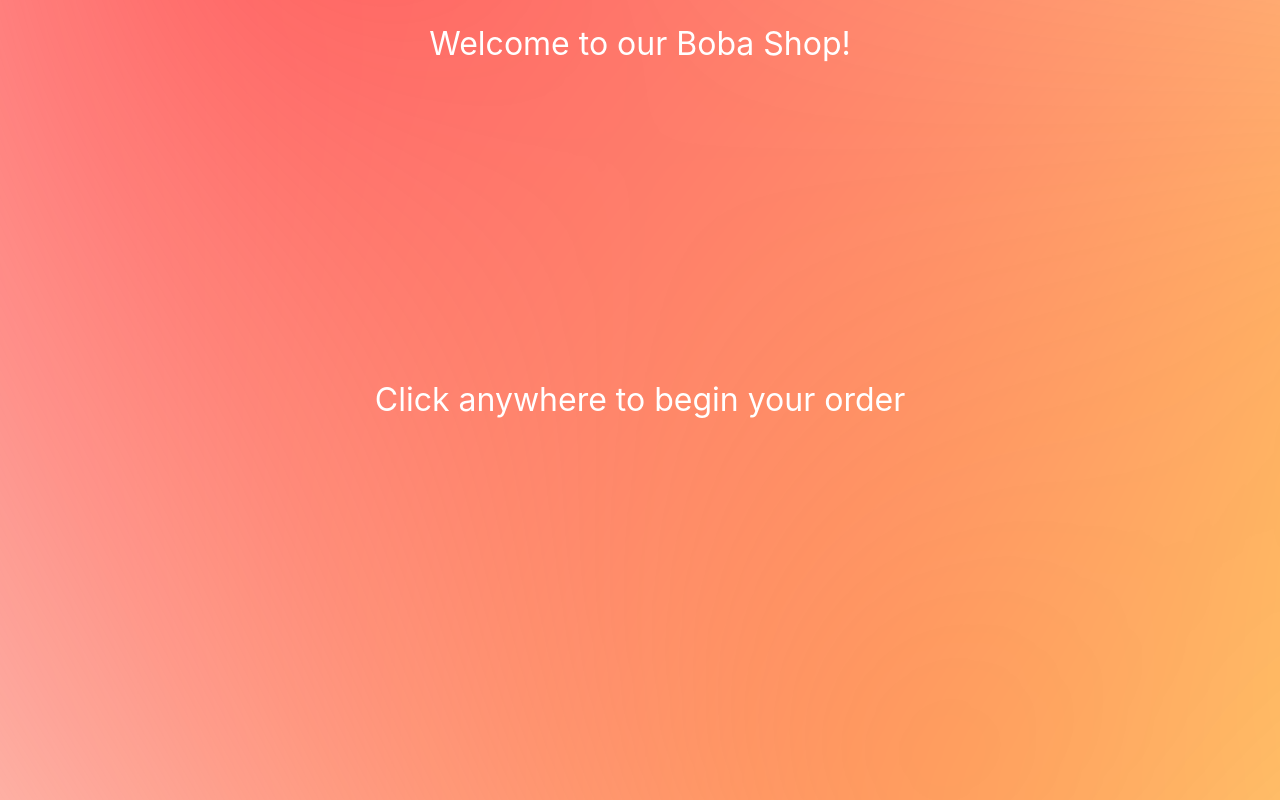
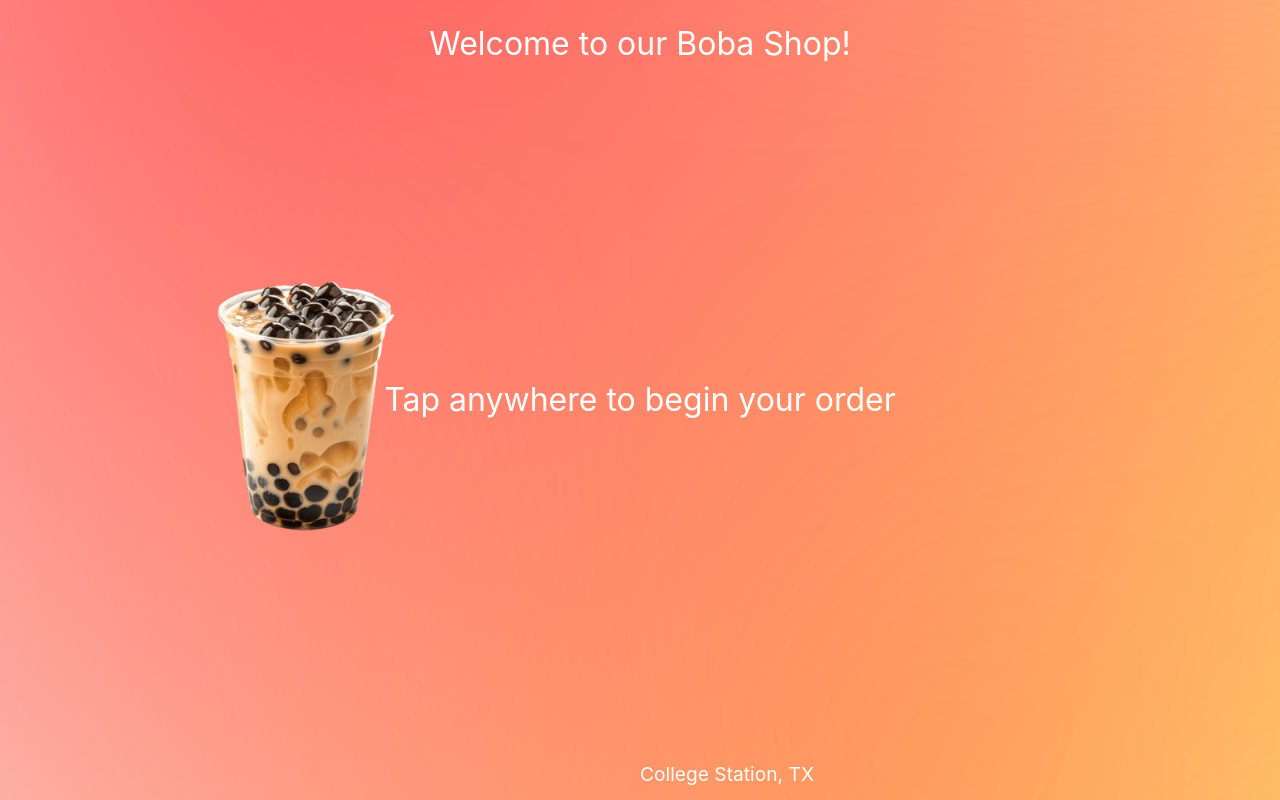
Before and after one commit to CSCE-331-Spring-2026-900-908/team44-project3, a SvelteKit app in the folder src/main/webui/: page /customer in a window 1280 px wide. Built offline with nearby package versions, Linux system fonts and the light colour scheme.

Commit message:
feat: add boba.png

```diff
--- a/src/main/webui/src/routes/customer/+page.svelte
+++ b/src/main/webui/src/routes/customer/+page.svelte
@@ -1,11 +1,16 @@
 <script lang="ts">
     import { goto } from '$app/navigation';
     import { resolve } from '$app/paths';
+    import { onMount } from 'svelte';
 
     function proceed() {
         goto(resolve('/customer/order'));
     }
+
+
 </script>
+
+
 
 <div
     class="splash"
@@ -13,27 +18,55 @@
     on:keydown={proceed}
     tabindex="0"
 >
+    <div class="left">
+        <img src="/boba.png" alt="boba" />
+    </div>
 
     <div class="top-center"
     >Welcome to our Boba Shop!</div>
     <div class="center"
 
-    >Click anywhere to begin your order</div>
+    >Tap anywhere to begin your order</div>
+    <div class="weather">College Station, TX</div>
 </div>
 
 
 
 <style>
 
+    .left {
+        display: flex;
+        align-items: center;
+        justify-content: center;
+        position: absolute;
+        left: 10%;
+    }
+
+    .left img {
+        max-width: 80%;
+        max-height: 80%;
+        object-fit: contain;
+    }
+
+    .weather {
+        position: absolute;
+        top: 95%;
+        left: 50%;
+        font-size: 1.2rem;
+        text-align: center;
+    }
+
     .top-center {
         position: absolute;
         top: 20px;
         left: 50%;
         transform: translateX(-50%);
+        text-align: center;
     }
 
     .center {
         position: absolute;
+        text-align: center;
         top: 50%;
         left: 50%;
         transform: translate(-50%, -50%);
```
Also changed, not shown: src/main/webui/static/boba.png (added).
